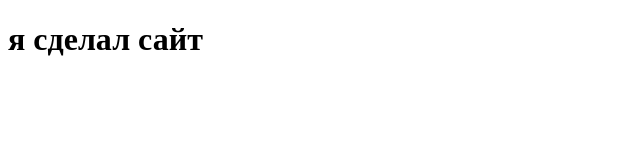
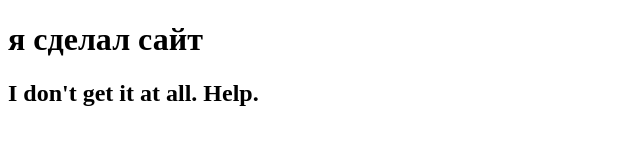
Before and after one commit to Sergei-Zakh/first-project, a plain HTML site: page index.html in a window 1280 px wide. Shown: the whole page, without its empty margins (0-640 px from the left). Drawn offline with Linux system fonts and the light colour scheme.

Commit message:
js added

```diff
--- a/index.html
+++ b/index.html
@@ -8,5 +8,6 @@
 </head>
 <body>
     <h1>я сделал сайт</h1>
+	<h2>I don't get it at all. Help.</h2>
 </body>
 </html>
```
Also changed, not shown: script.js (added).
